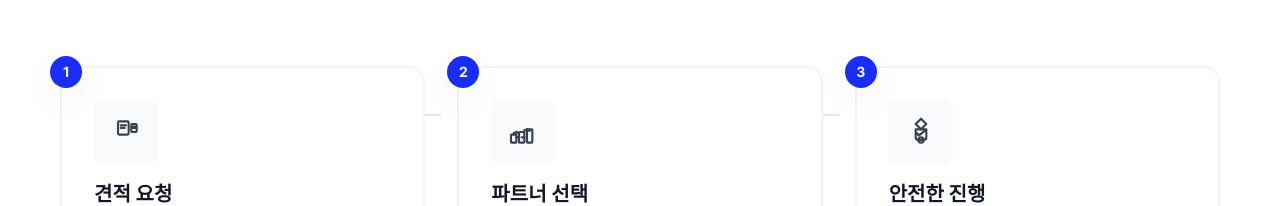
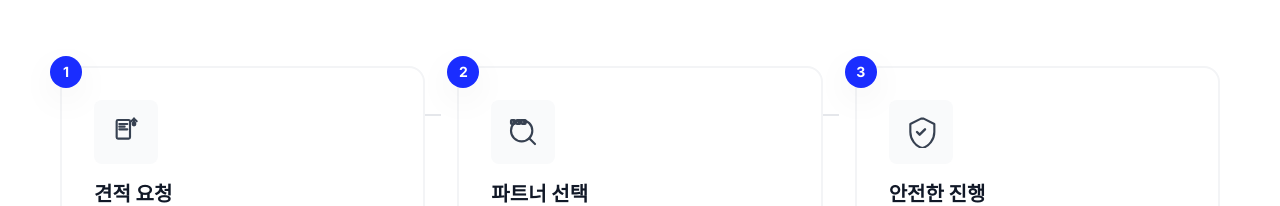
Before and after one commit to yunseokse0/5pro, a Next.js app: page / in a window 1280 px wide. Shown: the part 1249-1455 px from the top of the page. Built offline with nearby package versions, Linux system fonts and the light colour scheme; no server answers.

Commit message:
개선: 3단계 프로세스 아이콘을 건축 플랫폼에 맞게 직관적으로 수정 - 견적 요청: 클립보드와 펜 아이콘으로 작성 행위 상징 - 파트너 선택: 돋보기로 비교 선택 과정 시각화 - 안전한 진행: 방패와 체크마크로 신뢰감 강조

```diff
--- a/src/components/5pro/ProcessSteps.tsx
+++ b/src/components/5pro/ProcessSteps.tsx
@@ -5,11 +5,12 @@ const steps = [
     id: 1,
     icon: (
       <svg className="w-8 h-8" fill="none" stroke="currentColor" viewBox="0 0 24 24">
-        {/* 견적 요청 - 문서와 계산기 */}
-        <rect x="6" y="4" width="8" height="10" strokeWidth={1.6} rx="1" />
-        <path strokeLinecap="round" strokeLinejoin="round" strokeWidth={1.6} d="M8 7h4M8 9h3" />
-        <rect x="16" y="6" width="4" height="6" strokeWidth={1.6} rx="0.5" />
-        <path strokeLinecap="round" strokeLinejoin="round" strokeWidth={1.6} d="M17 8h2M17 9h2" />
+        {/* 견적 요청 - 클립보드와 펜 */}
+        <rect x="5" y="3" width="10" height="14" strokeWidth={1.6} rx="1" />
+        <path strokeLinecap="round" strokeLinejoin="round" strokeWidth={1.6} d="M7 6h6M7 8h4M7 10h6" />
+        <path strokeLinecap="round" strokeLinejoin="round" strokeWidth={1.6} d="M16 4l2-2 2 2" />
+        <path strokeLinecap="round" strokeLinejoin="round" strokeWidth={1.6} d="M18 2v4" />
+        <circle cx="18" cy="6" r="1" strokeWidth={1.6} />
       </svg>
     ),
     title: '견적 요청',
@@ -19,12 +20,13 @@ const steps = [
     id: 2,
     icon: (
       <svg className="w-8 h-8" fill="none" stroke="currentColor" viewBox="0 0 24 24">
-        {/* 파트너 선택 - 건물들과 화살표 */}
-        <rect x="3" y="14" width="4" height="6" strokeWidth={1.6} rx="0.5" />
-        <rect x="9" y="12" width="4" height="8" strokeWidth={1.6} rx="0.5" />
-        <rect x="15" y="10" width="4" height="10" strokeWidth={1.6} rx="0.5" />
-        <path strokeLinecap="round" strokeLinejoin="round" strokeWidth={1.6} d="M7 16h2M11 16h2" />
-        <path strokeLinecap="round" strokeLinejoin="round" strokeWidth={1.8} d="M5 13l2-1 2 1M13 11l2-1 2 1" />
+        {/* 파트너 선택 - 돋보기로 여러 선택지 검토 */}
+        <circle cx="11" cy="11" r="8" strokeWidth={1.6} />
+        <path strokeLinecap="round" strokeLinejoin="round" strokeWidth={1.6} d="M21 21l-4.35-4.35" />
+        <rect x="3" y="3" width="3" height="3" strokeWidth={1.6} rx="0.5" />
+        <rect x="7" y="3" width="3" height="3" strokeWidth={1.6} rx="0.5" />
+        <rect x="11" y="3" width="3" height="3" strokeWidth={1.6} rx="0.5" />
+        <path strokeLinecap="round" strokeLinejoin="round" strokeWidth={1.6} d="M4.5 4.5h2M8.5 4.5h2M12.5 4.5h2" />
       </svg>
     ),
     title: '파트너 선택',
@@ -34,11 +36,9 @@ const steps = [
     id: 3,
     icon: (
       <svg className="w-8 h-8" fill="none" stroke="currentColor" viewBox="0 0 24 24">
-        {/* 안전한 진행 - 방패와 체크마크 */}
-        <path strokeLinecap="round" strokeLinejoin="round" strokeWidth={1.6} d="M12 2L8 6l4 4 4-4-4-4z" />
-        <path strokeLinecap="round" strokeLinejoin="round" strokeWidth={1.6} d="M8 10h8v6a2 2 0 01-2 2H10a2 2 0 01-2-2v-6z" />
-        <path strokeLinecap="round" strokeLinejoin="round" strokeWidth={1.8} d="M9 13l1.5 1.5L15 11" />
-        <circle cx="12" cy="18" r="2" strokeWidth={1.6} />
+        {/* 안전한 진행 - 방패 안에 체크마크 */}
+        <path strokeLinecap="round" strokeLinejoin="round" strokeWidth={1.6} d="M12 2L4 6v6c0 5.55 3.84 10.74 9 12 5.16-1.26 9-6.45 9-12V6l-8-4z" />
+        <path strokeLinecap="round" strokeLinejoin="round" strokeWidth={1.8} d="M9 12l2 2 4-4" />
       </svg>
     ),
     title: '안전한 진행',
```
